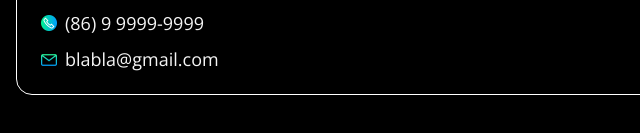
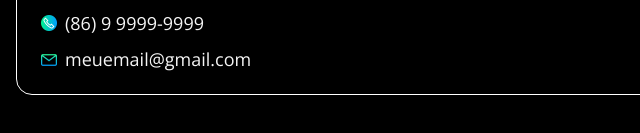
Before and after one commit to JhussyaraReis/portfolio, a plain HTML site: page index.html in a window 1280 px wide. Shown: the part 357-490 px from the top of the page, 0-640 px from the left. Drawn offline with nearby package versions, Linux system fonts and the light colour scheme; a web font is replaced by a local one.

Commit message:
Update index.html

```diff
--- a/index.html
+++ b/index.html
@@ -32,7 +32,7 @@
           <p class="job">Web Developer</p>
           <p class="location">Timon-MA</p>
           <p class="phone">(86) 9 9999-9999</p>
-          <p class="email">blabla@gmail.com</p>
+          <p class="email">meuemail@gmail.com</p>
         </div>
       </header>
     </div>
```
